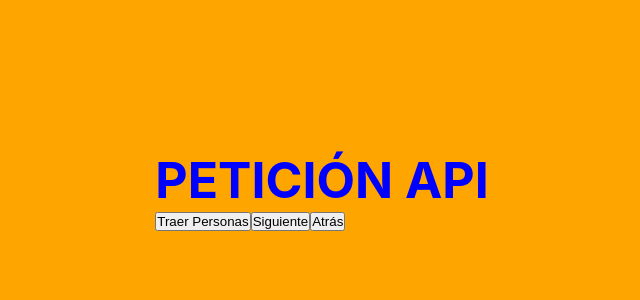
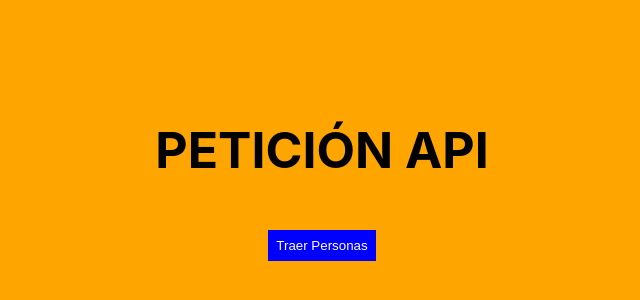
Before and after one commit to JuliVille/reactApi, a React (Create React App) app: page / in a window 1280 px wide. Shown: the part 210-510 px from the top of the page, without its empty margins (318-958 px from the left). Built offline with nearby package versions, Linux system fonts and the light colour scheme.

Commit message:
carta terminada

```diff
--- a/src/components/Card.css
+++ b/src/components/Card.css
@@ -4,20 +4,24 @@
 }
 
 .container h1{
-    color: blue;
+    color: black;
     text-align: center;
     font-size: 50px;
+    margin-bottom: 50px;
 }
 
-#traer{
-    margin-top: 20px;
-    margin-left: 35%;
+.btn{
+    background-color: blue;
+    color: white;
+    padding: 8px;
+    border: 0;
+    cursor: pointer;
 }
 
 .card{
     width: 300px;
     height: 440px;
-    background: white;
+    background: rgb(245, 241, 241);
     border-radius: 10px;
     box-shadow: 0px 1px 10px 1px black;
     margin-top: 30px;
@@ -38,7 +42,7 @@
 }
 
 img{
-    border: 2px solid purple;
+    border: 2px solid blue;
 }
 
 .card-name h4{
@@ -64,14 +68,22 @@ img{
     font-weight: 600;
 }
 
-.back{
-    margin-top: 80px;
-    display: inline-block;
-    margin-left: 20px;
+.card-contact h4{
+    color: black;
+    margin-top: 18px;
+    text-align: center;
+    font-size: 18px;
+    font-weight: 600;
 }
 
-.next{
-    margin-top: 80px;
-    display: inline-block;
-    margin-left: 200px;
+.btn-per{
+    display: flex;
+    justify-content: center;
 }
+
+.btn-np{
+    display: flex;
+    justify-content: space-between;
+    margin: 20px;
+    margin-top: 40px;
+}
--- a/src/components/PeticionApi.jsx
+++ b/src/components/PeticionApi.jsx
@@ -26,27 +26,34 @@ const PeticionApi = () => {
     }
 
     return (
-        <div class="container">
+        <div className="container">
             <h1>PETICIÓN API</h1>
-            <button onClick={getPersonas}>Traer Personas</button>
-            <button onClick={siguiente}>Siguiente</button>
-            <button onClick={atras}>Atrás</button>
+            <div className="btn-per">
+                <button className="btn" onClick={getPersonas}>Traer Personas</button>
+            </div>
             {
                 personas.map((resultado) =>(
-                    <div class="card">
-                        <div class="card-up">
-                            <div class="card-img">
+                    <div className="card" key={resultado.id}>
+                        <div className="card-up">
+                            <div className="card-img">
                             <img src={resultado.picture.large} alt="Foto persona"/>
                         </div>
                         </div>
-                        <div class="card-name">
+                        <div className="card-name">
                             <h4>{resultado.name.first} {resultado.name.last}</h4>
                         </div>
-                        <div class="card-gender">
+                        <div className="card-gender">
                             <h4> Gender: {resultado.gender}</h4>
                         </div>
-                        <div class="card-country">
+                        <div className="card-country">
                             <h4> Country: {resultado.location.country}</h4>
+                        </div>
+                        <div className="card-contact">
+                            <h4> Contact: {resultado.phone}</h4>
+                        </div>
+                        <div className="btn-np">
+                            <button className="btn" onClick={atras}>Previus</button>
+                            <button className="btn" onClick={siguiente}>Next</button>
                         </div>
                     </div>
                 ))
```
